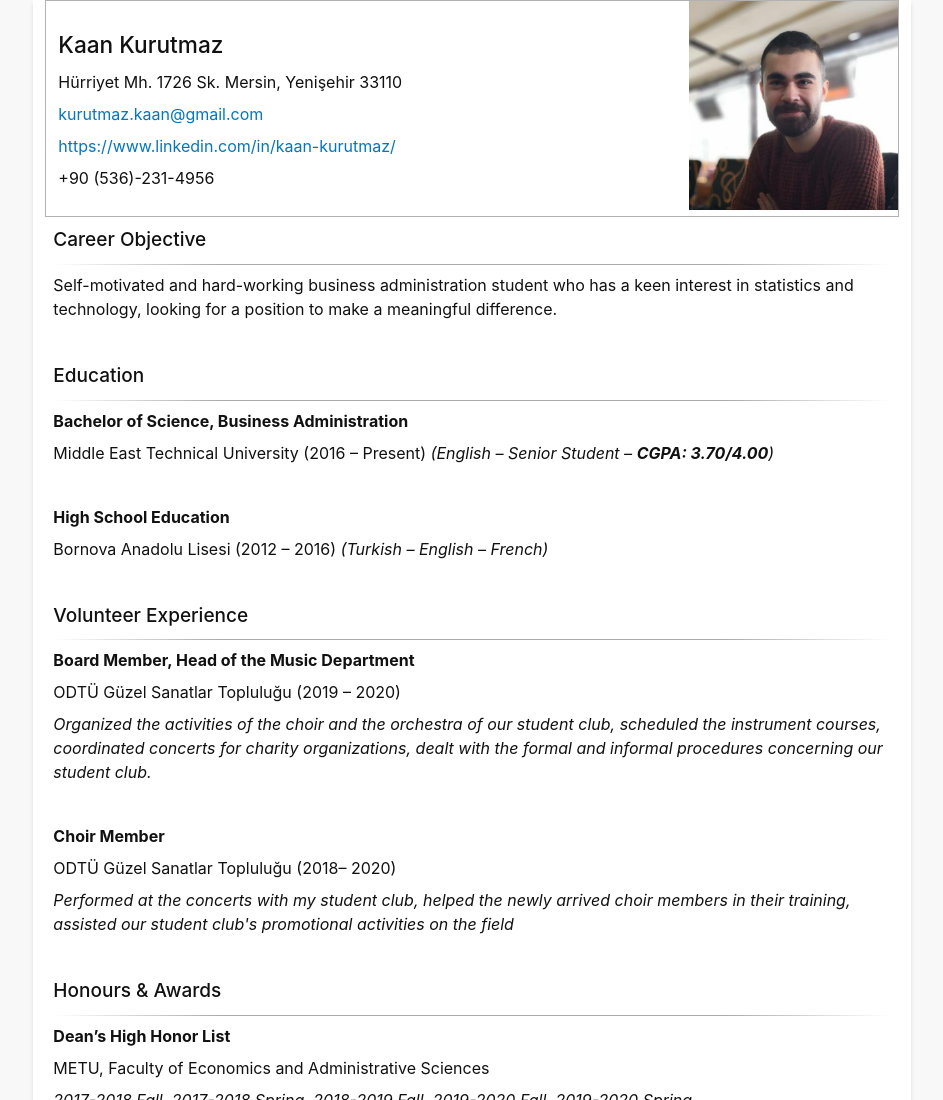
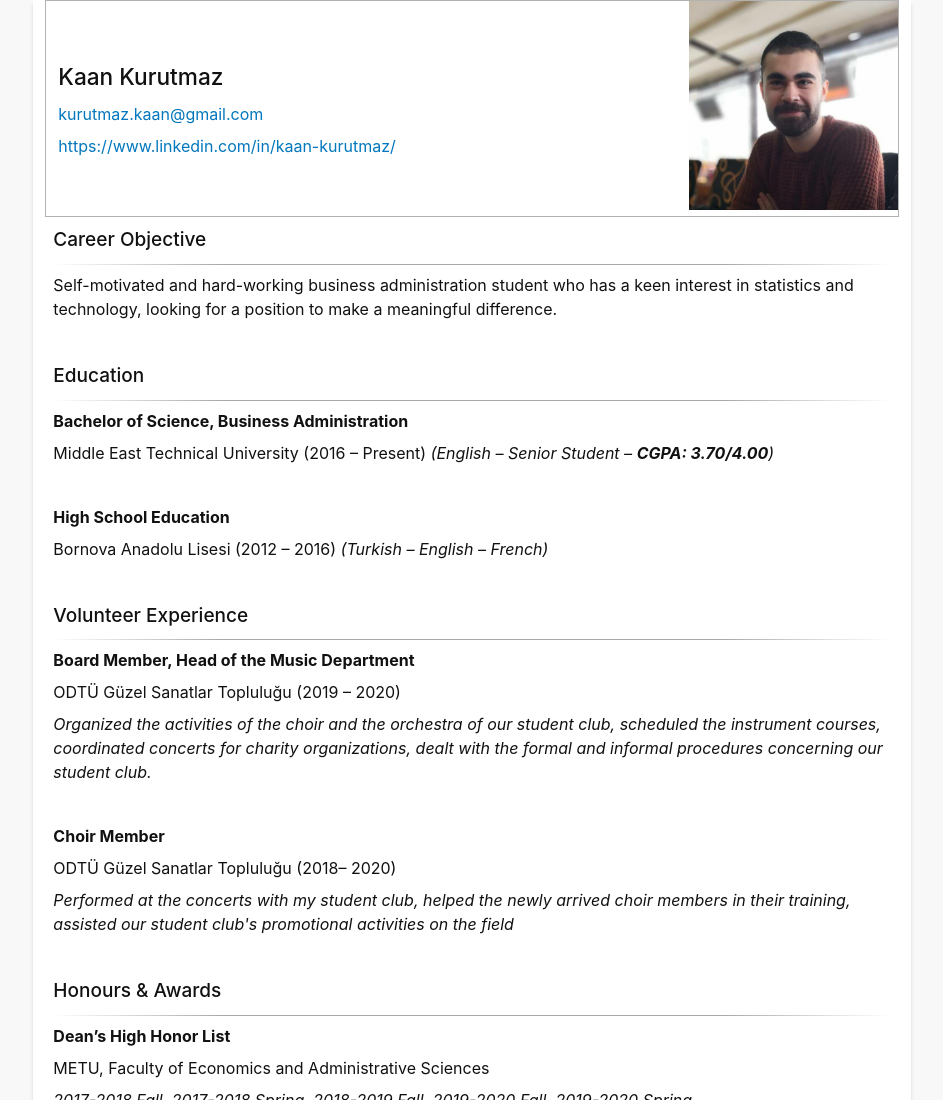
Before and after one commit to KN-KZ/KN-KZ.github.io, a website built with Parcel: page index.html in a window 1280 px wide. Shown: the top 1100 px of the page, without its empty margins (168-1111 px from the left). Built offline with nearby package versions, Linux system fonts and the light colour scheme.

Commit message:
removed sensitive info

```diff
--- a/index.html
+++ b/index.html
@@ -39,10 +39,8 @@
   	<div class="row bordered">
   		<div id="personal-info" class="col-lg-9 col-md-9">
   			<h3>Kaan Kurutmaz</h3>
-	  		<p>Hürriyet Mh. 1726 Sk. Mersin, Yenişehir 33110</p>
 	  		<p><a href="mailto:kurutmaz.kaan@gmail.com">kurutmaz.kaan@gmail.com</a></p>
 	  		<p><a href="https://www.linkedin.com/in/kaan-kurutmaz/">https://www.linkedin.com/in/kaan-kurutmaz/</a></p>
-	  		<p>+90 (536)-231-4956</p>
   		</div>
   		<div id="pp-div" class="col-lg-3 col-md-3">
   			<img id="pp" src="assets/images/pp_kiremit.jpeg">
```
